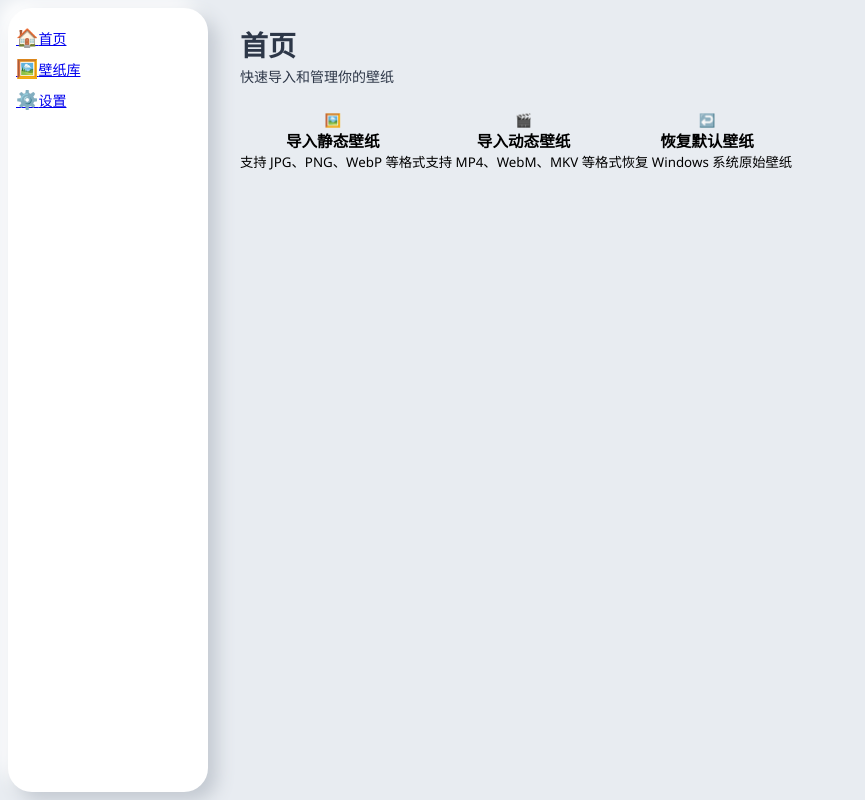
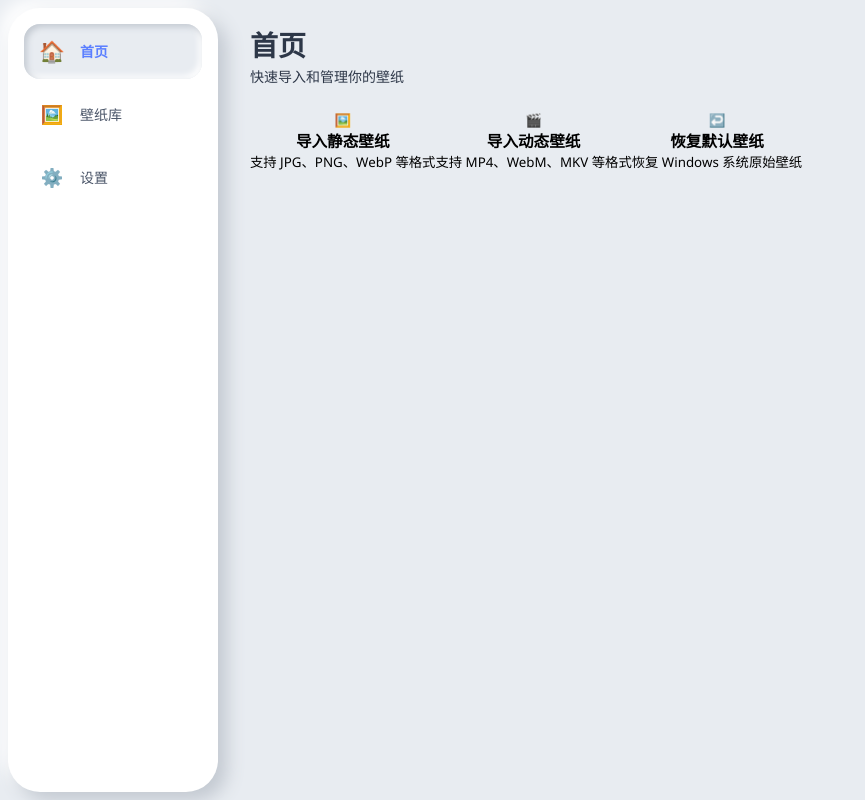
Before and after one commit to Joshua-Zion/WinDynWallpaper, a React (Vite) app: page / in a window 1280 px wide. Shown: the whole page, without its empty margins (0-865 px from the left). Built offline with nearby package versions, Linux system fonts and the light colour scheme.

Commit message:
fix: App.tsx NavLink 缺少 nav-link class 导致侧边栏样式失效

```diff
--- a/src/renderer/App.tsx
+++ b/src/renderer/App.tsx
@@ -25,21 +25,21 @@ const App: React.FC = () => {
         <aside className="sidebar">
           <ul className="nav-menu">
             <li>
-              <NavLink to="/" className={({ isActive }) => isActive ? 'active' : ''}>
+              <NavLink to="/" className={({ isActive }) => `nav-link${isActive ? ' active' : ''}`}>
                 <span className="nav-icon">🏠</span>
-                <span>首页</span>
+                <span className="nav-text">首页</span>
               </NavLink>
             </li>
             <li>
-              <NavLink to="/library" className={({ isActive }) => isActive ? 'active' : ''}>
+              <NavLink to="/library" className={({ isActive }) => `nav-link${isActive ? ' active' : ''}`}>
                 <span className="nav-icon">🖼️</span>
-                <span>壁纸库</span>
+                <span className="nav-text">壁纸库</span>
               </NavLink>
             </li>
             <li>
-              <NavLink to="/settings" className={({ isActive }) => isActive ? 'active' : ''}>
+              <NavLink to="/settings" className={({ isActive }) => `nav-link${isActive ? ' active' : ''}`}>
                 <span className="nav-icon">⚙️</span>
-                <span>设置</span>
+                <span className="nav-text">设置</span>
               </NavLink>
             </li>
           </ul>
--- a/src/renderer/styles/index.css
+++ b/src/renderer/styles/index.css
@@ -213,13 +213,13 @@ body {
    5. 侧边栏
    ─────────────────────────────────────────────────────────────────── */
 .sidebar {
-  width: 200px;
+  width: 210px;
   background: var(--bg-card);
-  padding: var(--space-md) var(--space-sm);
+  padding: var(--space-md) var(--space-md);
   flex-shrink: 0;
   margin: var(--space-sm);
   margin-right: 0;
-  border-radius: var(--radius-lg);
+  border-radius: var(--radius-xl);
   box-shadow: var(--shadow-out);
   display: flex;
   flex-direction: column;
@@ -227,8 +227,8 @@ body {
 }
 
 .sidebar-header {
-  padding: var(--space-md) var(--space-md);
-  margin-bottom: var(--space-md);
+  padding: var(--space-sm) var(--space-md);
+  margin-bottom: var(--space-lg);
   text-align: center;
 }
 
@@ -255,18 +255,14 @@ body {
   flex: 1;
   display: flex;
   flex-direction: column;
-  gap: var(--space-xs);
-}
-
-.nav-item {
-  margin-bottom: 0;
+  gap: var(--space-sm);
 }
 
 .nav-link {
   display: flex;
   align-items: center;
   gap: var(--space-md);
-  padding: var(--space-md) var(--space-md);
+  padding: 14px var(--space-md);
   color: var(--text-secondary);
   text-decoration: none;
   border-radius: var(--radius-md);
@@ -274,39 +270,22 @@ body {
   font-weight: 500;
   transition: var(--transition-normal);
   position: relative;
-  overflow: hidden;
-}
-
-.nav-link::before {
-  content: '';
-  position: absolute;
-  left: 0;
-  top: 50%;
-  transform: translateY(-50%);
-  width: 3px;
-  height: 0;
-  background: var(--accent);
-  border-radius: 0 2px 2px 0;
-  transition: var(--transition-normal);
+  background: transparent;
+  box-shadow: none;
 }
 
 .nav-link:hover {
-  background: var(--bg-card-hover);
+  background: var(--bg-primary);
   color: var(--text-primary);
-}
-
-.nav-link:hover::before {
-  height: 20px;
+  box-shadow: var(--shadow-out-sm);
 }
 
 .nav-link.active {
-  background: var(--accent-light);
+  background: var(--bg-primary);
   color: var(--accent);
-  box-shadow: var(--shadow-out-sm);
-}
-
-.nav-link.active::before {
-  height: 30px;
+  font-weight: 600;
+  box-shadow: var(--shadow-in-sm);
+  border: none;
 }
 
 .nav-icon {
@@ -314,16 +293,26 @@ body {
   width: 24px;
   text-align: center;
   flex-shrink: 0;
+  transition: var(--transition-normal);
+}
+
+.nav-link:hover .nav-icon {
+  transform: scale(1.1);
+}
+
+.nav-link.active .nav-icon {
+  transform: scale(1.15);
 }
 
 .nav-text {
   flex: 1;
+  transition: var(--transition-normal);
 }
 
 .sidebar-footer {
   padding: var(--space-md);
   border-top: 1px solid var(--border-dark);
-  margin-top: auto;
+  margin-top: var(--space-md);
 }
 
 .theme-toggle {
@@ -345,6 +334,7 @@ body {
 
 .theme-toggle:hover {
   color: var(--accent);
+  box-shadow: var(--shadow-out-sm);
 }
 
 /* ───────────────────────────────────────────────────────────────────
```
Also changed, not shown: src/renderer/components/Layout.tsx (+15 -6 lines).
